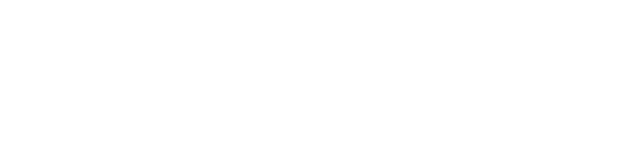
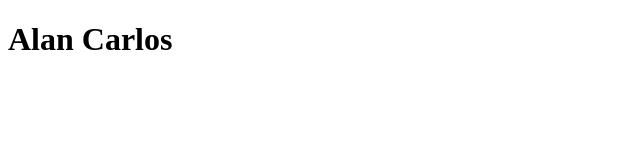
Before and after one commit to alansilva32013/aula-26-01, a plain HTML site: page index.html in a window 1280 px wide. Shown: the whole page, without its empty margins (0-640 px from the left). Drawn offline with Linux system fonts and the light colour scheme.

Commit message:
Update index.html

```diff
--- a/index.html
+++ b/index.html
@@ -7,6 +7,6 @@
     <title>Teste Aula 26/01</title>
 </head>
 <body>
-
+    <h1> Alan Carlos </H1>
 </body>
 </html>
```
